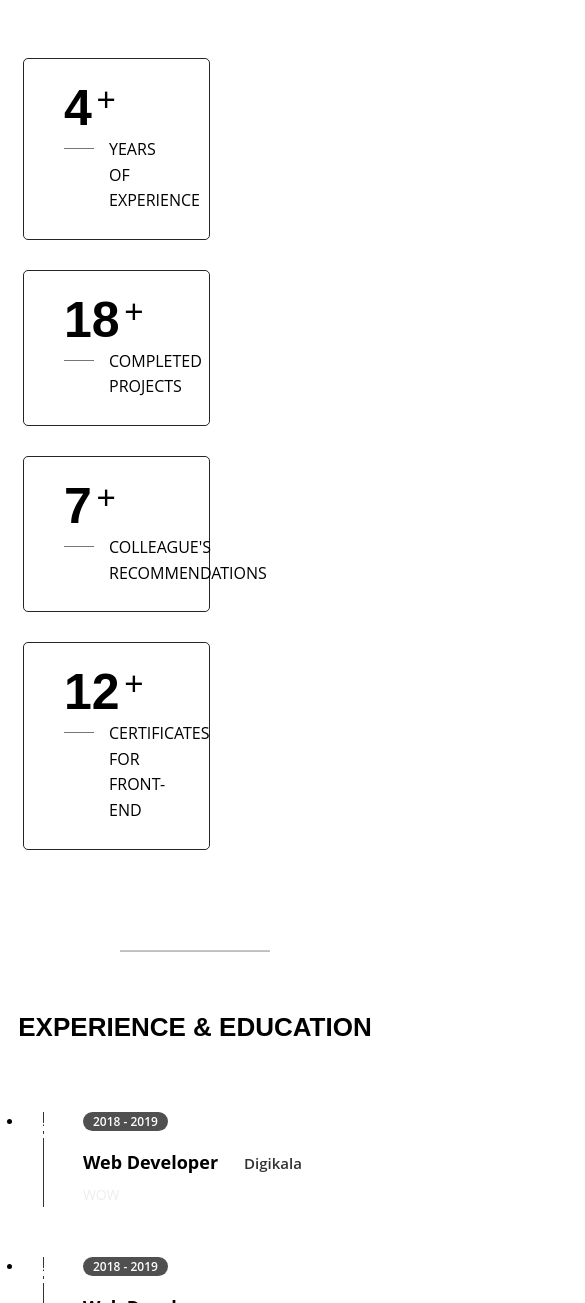
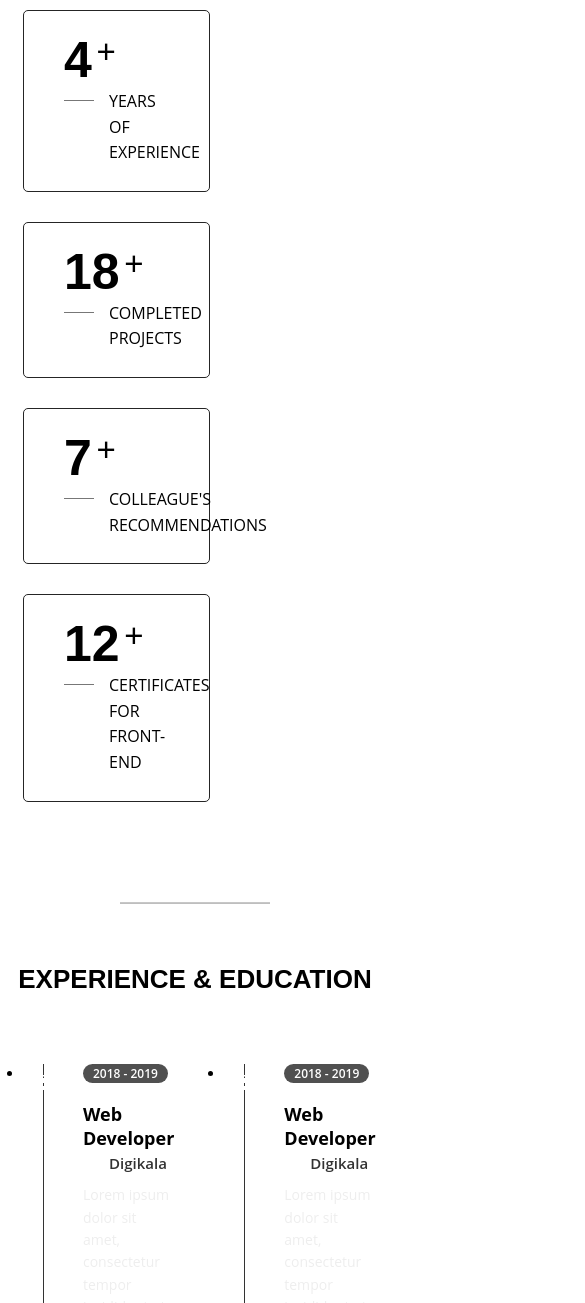
Before and after one commit to Rezahasani1378/reza-hasani-personal-website, a Gatsby site: page /about in a window 390 px wide. Shown: the part 697-2000 px from the top of the page, 585 px wide, since content can reach past the window. Built offline with nearby package versions, Linux system fonts and the light colour scheme; Gatsby itself is replaced by a stand-in of ours.

Commit message:
Added some responsive styles to About page

```diff
--- a/src/components/ExperienceItem/styles.ts
+++ b/src/components/ExperienceItem/styles.ts
@@ -4,7 +4,6 @@ export const Container = styled.li`
   margin: 0 0 50px;
   padding: 0 20px 0 60px;
   position: relative;
-  min-width: 540px;
 
   &::after {
     border-left: 1px solid #333;
--- a/src/components/ListKeyValue/styles.ts
+++ b/src/components/ListKeyValue/styles.ts
@@ -17,9 +17,10 @@ export const ListContainer = styled.ul`
 `;
 
 export const ListItem = styled.li`
+  font-size: 14px;
   padding-bottom: 25px;
   flex: 0 0 50%;
-  max-width: 50%;
+  max-width: 300px;
 `;
 
 export const ListKey = styled.span`
--- a/src/layouts/AnimationContainer/styles.ts
+++ b/src/layouts/AnimationContainer/styles.ts
@@ -5,11 +5,6 @@ export const Container = styled.main<{ margin?: string; maxWidth?: string }>`
   position: relative;
   max-width: ${({ maxWidth }) => maxWidth || "1200px"};
   margin: ${({ margin }) => margin || "initial"};
-
-  @media (min-width: 992px) {
-    //for the menu
-    padding: 0 110px 0 30px;
-  }
 
   @keyframes slideInUp {
     0% {
--- a/src/pages/about.tsx
+++ b/src/pages/about.tsx
@@ -17,7 +17,10 @@ import { faBriefcase } from "@fortawesome/free-solid-svg-icons/faBriefcase";
 //Todo: Styles must be out of this component
 const DetailsInformationContainer = styled.div`
   display: flex;
-  flex-wrap: wrap;
+
+  @media (max-width: 1200px) {
+    flex-direction: column;
+  }
 `;
 
 const InformationContainer = styled.div`
@@ -26,15 +29,21 @@ const InformationContainer = styled.div`
   //todo: replace px with rem
   padding: 0 15px;
   max-width: 100%;
+
+  @media (max-width: 1200px) {
+    width: 100%;
+    flex: initial;
+  }
 `;
 
 const DetailCardsContainer = styled.div`
   display: flex;
   flex-wrap: wrap;
   align-items: center;
-  flex: 0 0 auto;
-  width: 50%;
-  max-width: 100%;
+
+  @media (max-width: 1200px) {
+    margin-top: 3rem;
+  }
 `;
 
 const CardContainer = styled.div`
@@ -43,6 +52,10 @@ const CardContainer = styled.div`
   width: 300px;
   max-width: 100%;
   margin-bottom: 30px;
+
+  @media (max-width: 1200px) {
+    width: 50%;
+  }
 `;
 
 const ExperienceTitle = styled.h3`
@@ -59,6 +72,7 @@ const ExperienceTitle = styled.h3`
 const ExperiencesContainer = styled.div`
   display: flex;
   flex-direction: row;
+  justify-content: space-evenly;
 
   ul {
     padding-left: 15px;
--- a/utils/constants.ts
+++ b/utils/constants.ts
@@ -60,14 +60,18 @@ export const experiences = {
       period: { start: "2018", end: "2019" },
       title: "Web Developer",
       company: "Digikala",
-      description: "WOW",
+      description:
+        "Lorem ipsum dolor sit amet, consectetur tempor incididunt ut labore adipisicing elit\n" +
+        "\n",
     },
     {
       icon: faBriefcase,
       period: { start: "2018", end: "2019" },
       title: "Web Developer",
       company: "Digikala",
-      description: "WOW",
+      description:
+        "Lorem ipsum dolor sit amet, consectetur tempor incididunt ut labore adipisicing elit\n" +
+        "\n",
     },
     {
       icon: faBriefcase,
@@ -90,7 +94,8 @@ export const experiences = {
       period: { start: "2018", end: "2019" },
       title: "Web Developer",
       university: "Digikala",
-      description: "WOW",
+      description:
+        "Lorem ipsum dolor sit amet, consectetur tempor incididunt ut labore adipisicing elit",
     },
     {
       icon: faBriefcase,
```
